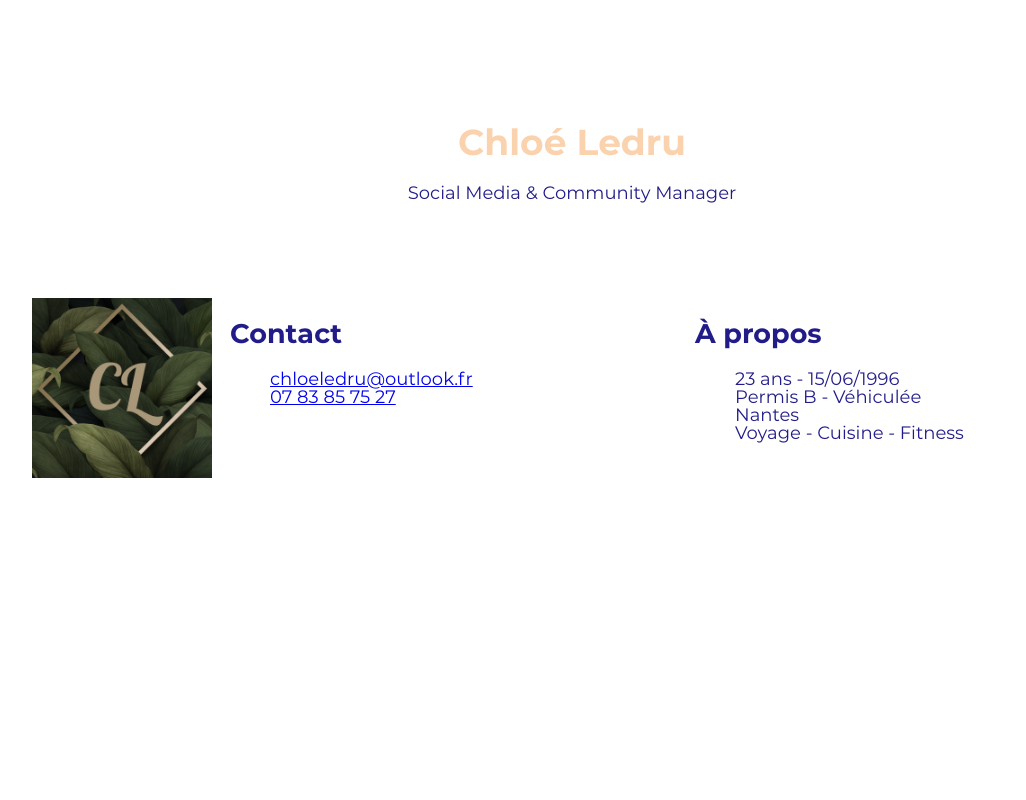
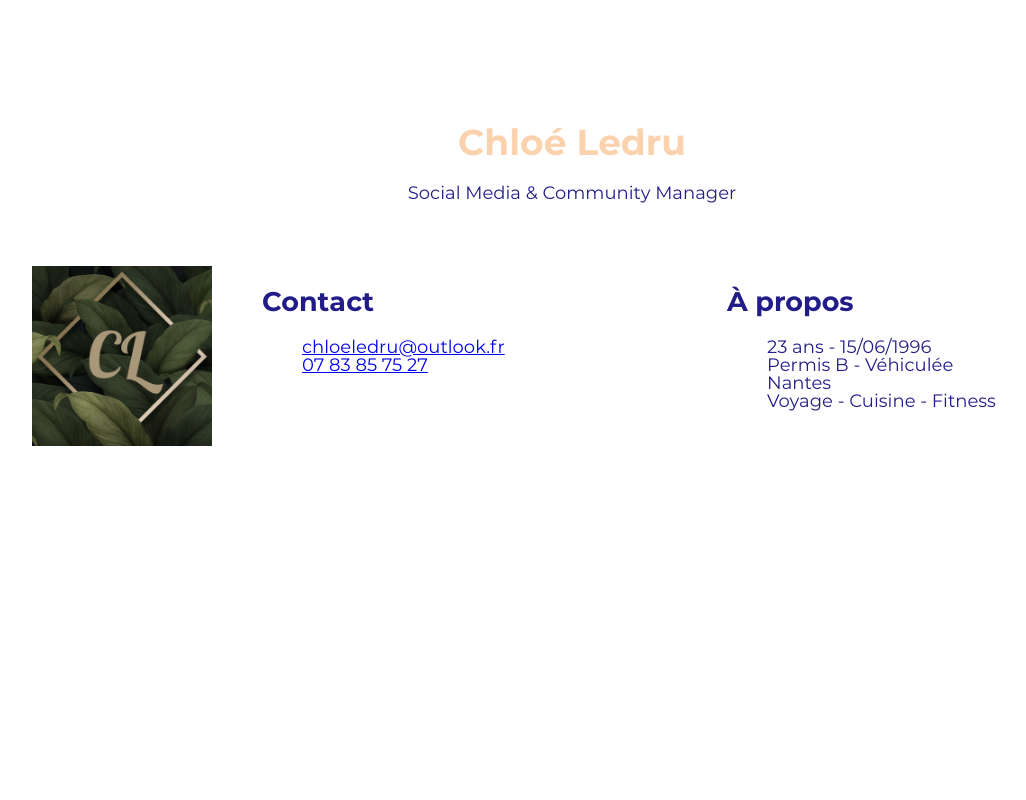
Before and after one commit to ChloeLedru/2020-mds-cv, a plain HTML site: page index.html in a window 1280 px wide. Shown: the top 800 px of the page, without its empty margins (68-1094 px from the left). Drawn offline with Linux system fonts and the light colour scheme.

Commit message:
Add files via upload

```diff
--- a/style.css
+++ b/style.css
@@ -18,7 +18,7 @@ body {
 }
 
 
- li {
+li {
  	margin: 0;
  	padding: 0;
  	 list-style-type: none;
@@ -35,49 +35,53 @@ h2 {
 	font-family: "MontserratBold";
 	font-size: 1.5em;
 	color: #221c89
-	text-align: center;
 }
 
-.titre {
-	text-align: center;
-}
 
 .wrapper {
  			display: grid;
  			grid-template-columns: 150px 1fr 1fr;
  			grid-template-rows: 150px 1fr 1fr 1fr 1fr;
- 			grid-gap: 3rem;
+ 			grid-row-gap: 1rem;
+ 			grid-column-gap: 5rem;
  			grid-auto-flow: column;
 }
 
 .titre {
 		grid-column: 1 / 4;
 		grid-row: 1 / 2;
+		text-align: center;
+
 }
 
 .photo {
 		grid-column: 1 / 2;
 		grid-row: 2 / 3;
+		align-items: left;
 }
 
 .titre1 {
 		grid-column: 2 / 3;
 		grid-row: 2 / 3;
+
 }
 
 .contact {
 		grid-column: 2 / 3;
 		grid-row: 2 / 3;
+		text-align: justify;
 }
 
 .titre2 {
 		grid-column: 3 / 4;
 		grid-row: 2 / 3;
+
 }
 
 .apropos {
 		grid-column: 3 / 4;
 		grid-row: 2 / 3;
+		text-align: justify;
 }
 
 .titre3 {
```
